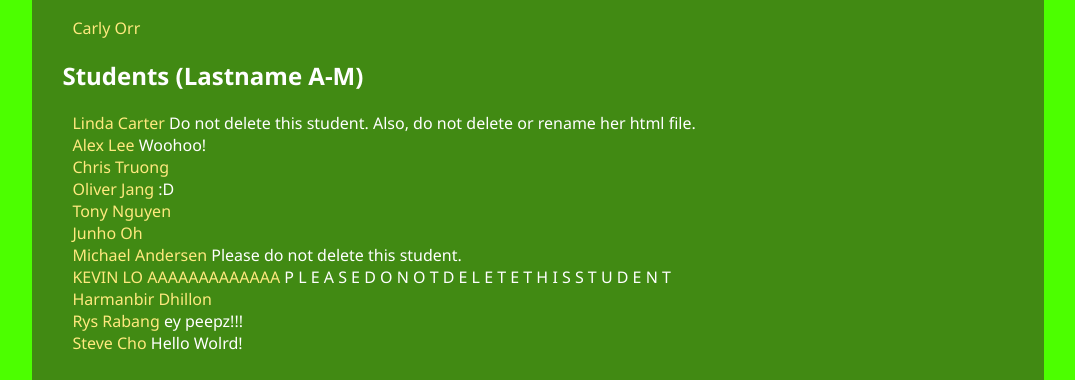
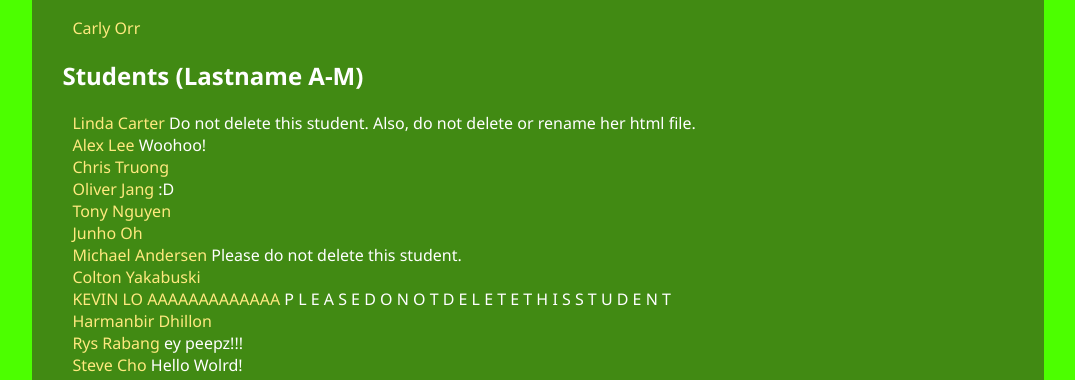
Before and after one commit to Nguyen-Tony/cantelope, a plain HTML site: page Index.html in a window 1280 px wide. Shown: the part 377-757 px from the top of the page, without its empty margins (102-1177 px from the left). Drawn offline with Linux system fonts and the light colour scheme.

Commit message:
added line in index.html

```diff
--- a/Index.html
+++ b/Index.html
@@ -28,6 +28,7 @@
 			<li><a href="TonyNguyen.html"> Tony Nguyen </a></li>
             <li><a href="JunhoOh.html"> Junho Oh</a></li>
 			<li><a href="MichaelAndersen.html">Michael Andersen</a> Please do not delete this student.</li>
+			<li><a href="ColtonYakabuski.html">Colton Yakabuski</a></li>
 			<li><a href="KevinLo.html">KEVIN LO AAAAAAAAAAAAA</a> P L E A S E  D O  N O T  D E L E T E  T H I S  S T U D E N T
             <li><a href="HarmanbirDhillon.html">Harmanbir Dhillon</a></li>
 			<li><a href="RysRabang.html"> Rys Rabang</a> ey peepz!!!</li>
```
